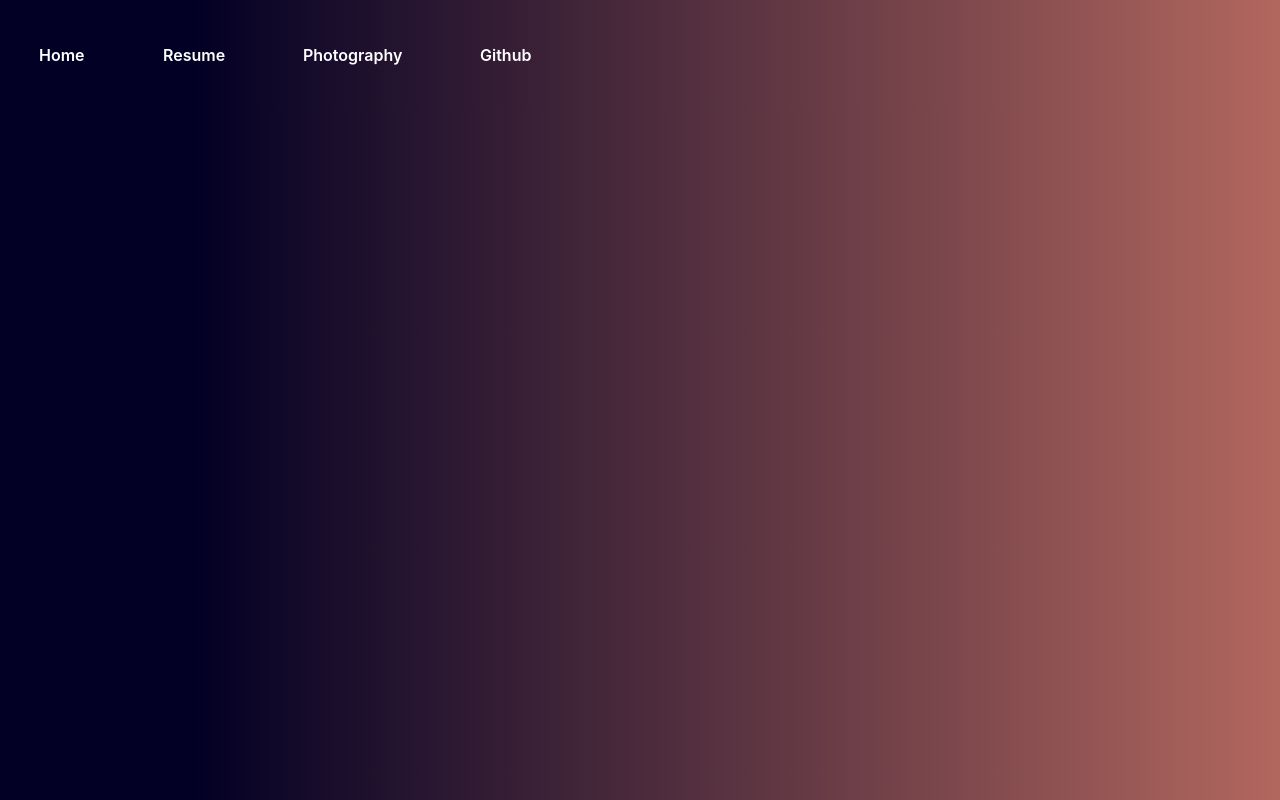
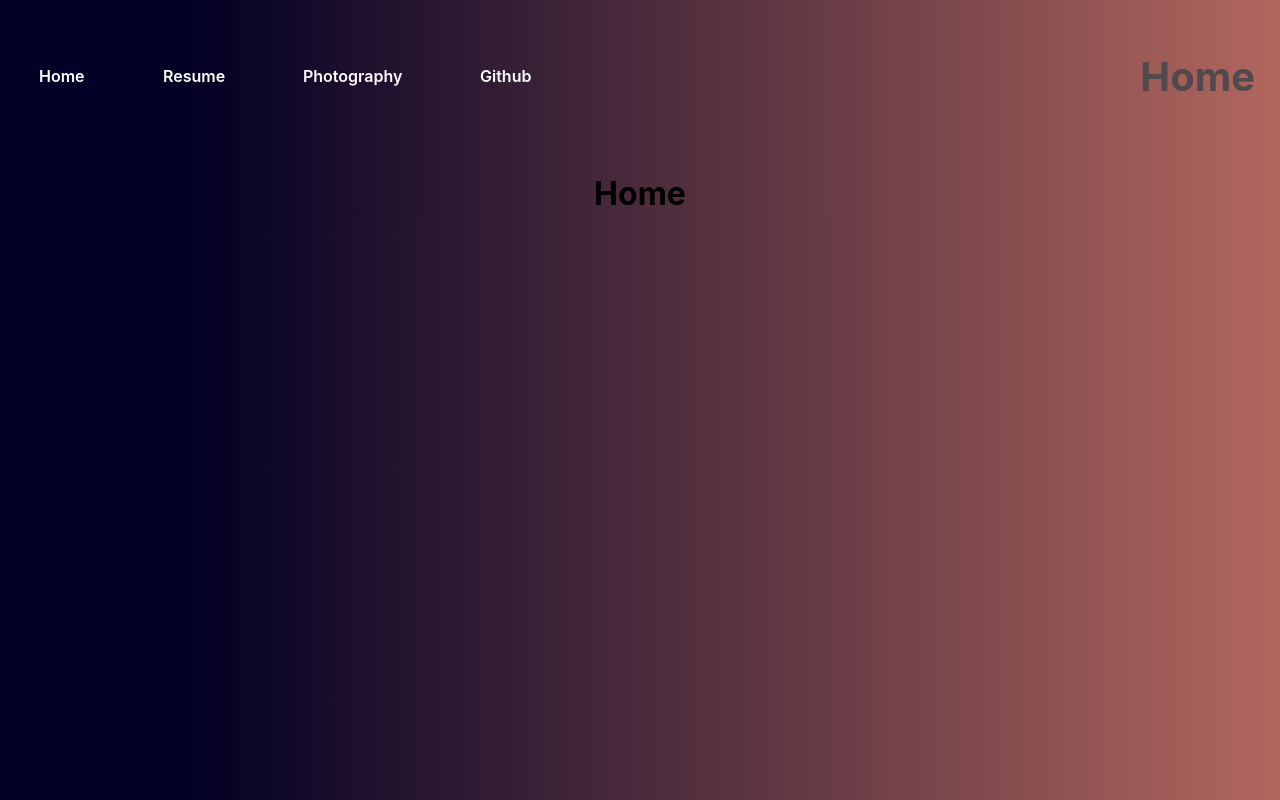
Before and after one commit to jdanglade/justin-danglade, a React (Create React App) app: page / in a window 1280 px wide. Built offline with nearby package versions, Linux system fonts and the light colour scheme.

Commit message:
Routes, links, homepage fix - 2

```diff
--- a/src/App.js
+++ b/src/App.js
@@ -20,6 +20,7 @@ function App() {
         <body>
           {nav}
           <Routes>
+            <Route exact path="/" element={home} />
             <Route path="/justin-danglade" element={home} />
             <Route path="/Res" element={resume} />
             <Route path="/Photos" element={photos} />
--- a/src/Nav.js
+++ b/src/Nav.js
@@ -4,7 +4,7 @@ import Title from "./Title";
 import styled from "styled-components";
 
 const navLinks = [
-  createTuple("Home", "/justin-danglade"),
+  createTuple("Home", "/"),
   createTuple("Resume", "Res"),
   createTuple("Photography", "Photos"),
   createTuple("Github", "GithubAccount"),
--- a/src/Title.js
+++ b/src/Title.js
@@ -4,6 +4,9 @@ import styled from "styled-components";
 
 const getTitle = (path) => {
   switch (path) {
+    case "/": {
+      return "Home";
+    }
     case "/justin-danglade": {
       return "Home";
     }
@@ -19,7 +22,7 @@ const getTitle = (path) => {
       return "Github";
     }
     default:
-      return "";
+      return "Home";
   }
 };
 
```
